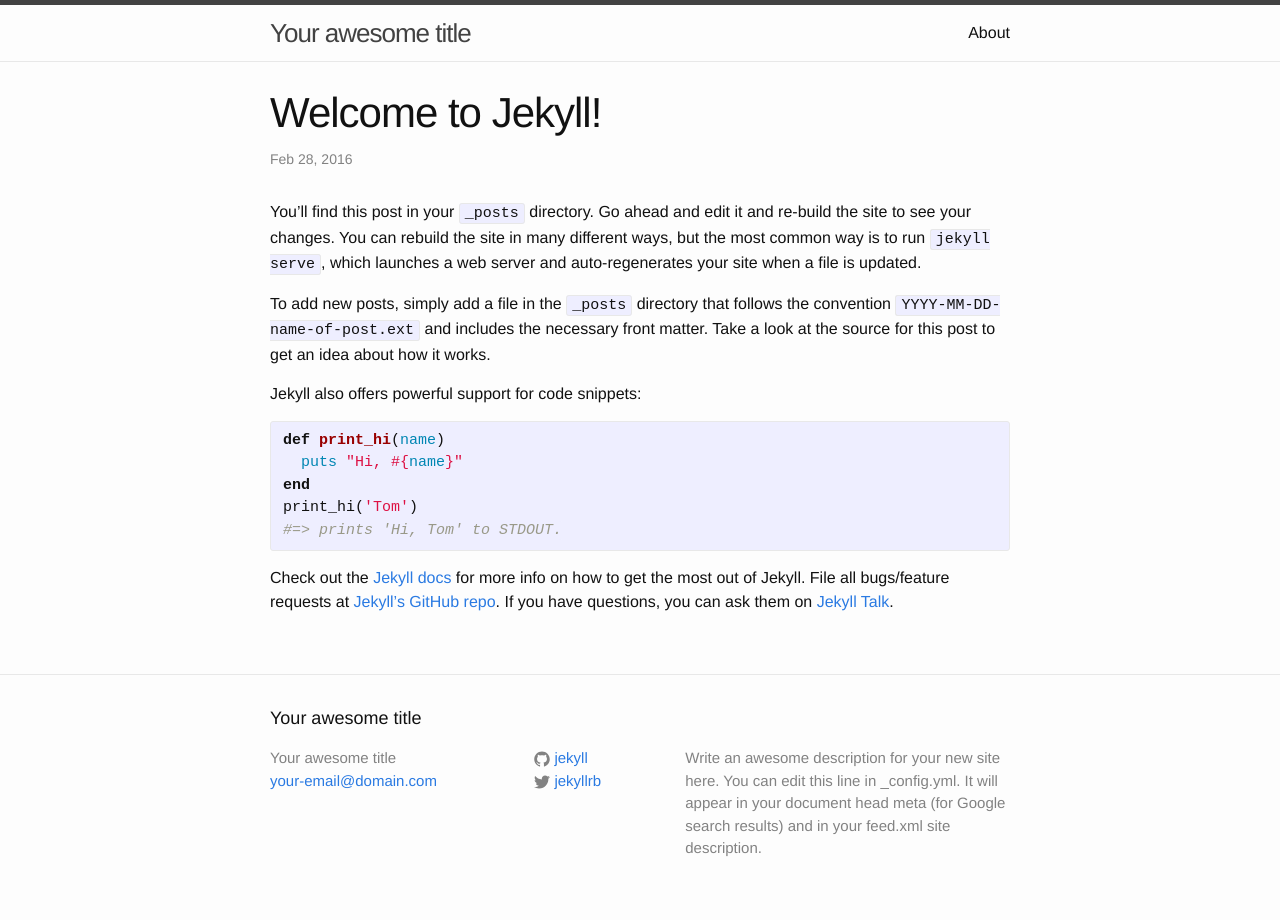
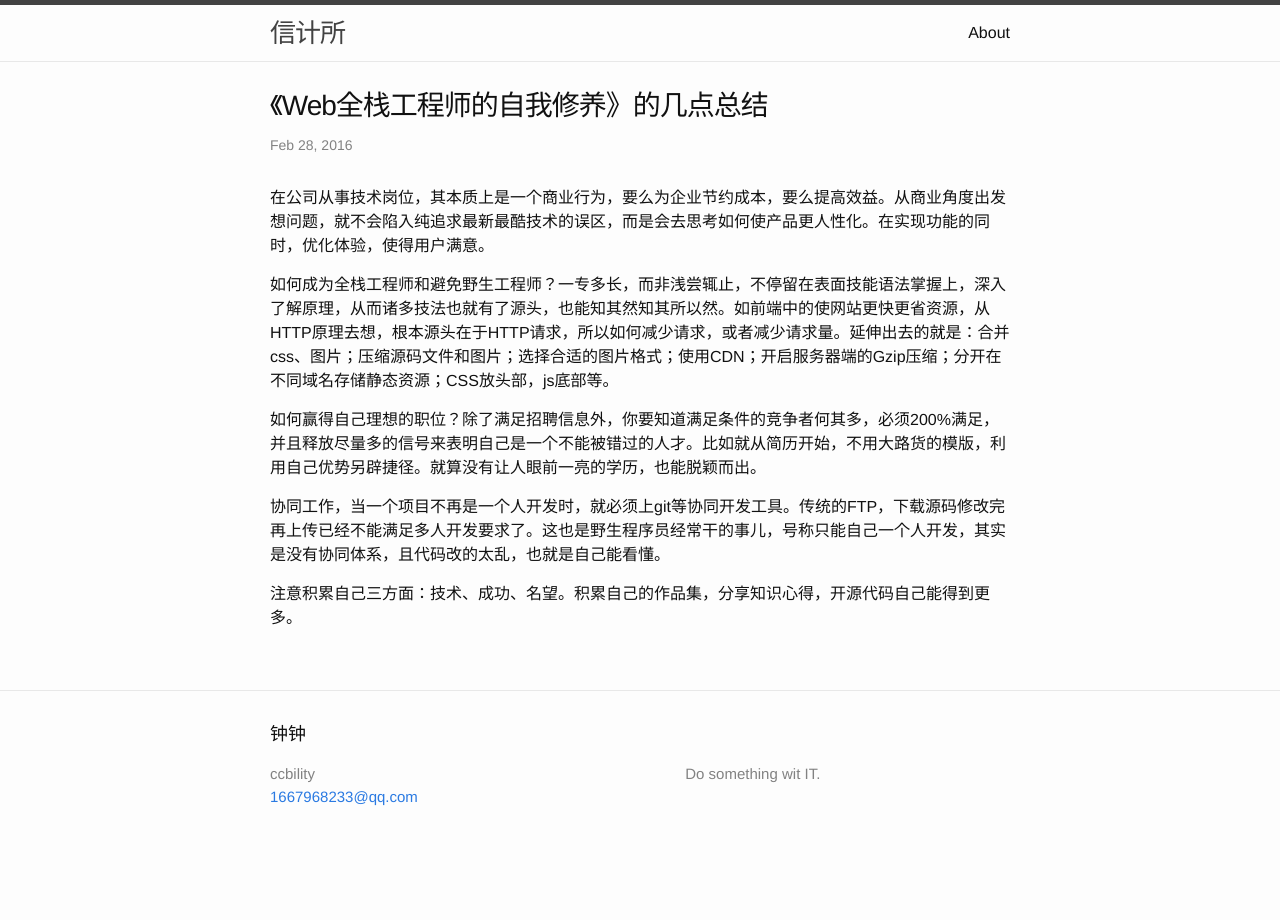
Before and after one commit to ccbility/ccbility.github.io, a Jekyll site: the page built from _posts/2016-02-28-welcome-to-jekyll.markdown, in a window 1280 px wide. Built offline with Jekyll 4.4.1, drawn with Linux system fonts in a browser that asks for light colours.

Commit message:
make thing work well!

```diff
--- a/_config.yml
+++ b/_config.yml
@@ -6,16 +6,16 @@
 # 'jekyll serve'. If you change this file, please restart the server process.
 
 # Site settings
-title: Your awesome title
-email: your-email@domain.com
+title: 信计所
+ctitle: ccbility
+zname: 钟钟
+email: 1667968233@qq.com
 description: > # this means to ignore newlines until "baseurl:"
-  Write an awesome description for your new site here. You can edit this
-  line in _config.yml. It will appear in your document head meta (for
-  Google search results) and in your feed.xml site description.
+  Do something wit IT.
 baseurl: "" # the subpath of your site, e.g. /blog
 url: "http://yourdomain.com" # the base hostname & protocol for your site
-twitter_username: jekyllrb
-github_username:  jekyll
+twitter_username:
+github_username:
 
 # Build settings
 markdown: kramdown
--- a/_includes/footer.html
+++ b/_includes/footer.html
@@ -2,12 +2,12 @@
 
   <div class="wrapper">
 
-    <h2 class="footer-heading">{{ site.title }}</h2>
+    <h2 class="footer-heading">{{ site.zname }}</h2>
 
     <div class="footer-col-wrapper">
       <div class="footer-col footer-col-1">
         <ul class="contact-list">
-          <li>{{ site.title }}</li>
+          <li>{{ site.ctitle }}</li>
           <li><a href="mailto:{{ site.email }}">{{ site.email }}</a></li>
         </ul>
       </div>
--- a/_posts/2016-02-28-welcome-to-jekyll.markdown
+++ b/_posts/2016-02-28-welcome-to-jekyll.markdown
@@ -1,25 +1,17 @@
 ---
 layout: post
-title:  "Welcome to Jekyll!"
-date:   2016-2-28 16:05:35
+title:  《Web全栈工程师的自我修养》的几点总结
+date:   2016-02-28 18:46:38 +0800
 categories: jekyll update
 ---
-You’ll find this post in your `_posts` directory. Go ahead and edit it and re-build the site to see your changes. You can rebuild the site in many different ways, but the most common way is to run `jekyll serve`, which launches a web server and auto-regenerates your site when a file is updated.
 
-To add new posts, simply add a file in the `_posts` directory that follows the convention `YYYY-MM-DD-name-of-post.ext` and includes the necessary front matter. Take a look at the source for this post to get an idea about how it works.
+在公司从事技术岗位，其本质上是一个商业行为，要么为企业节约成本，要么提高效益。从商业角度出发想问题，就不会陷入纯追求最新最酷技术的误区，而是会去思考如何使产品更人性化。在实现功能的同时，优化体验，使得用户满意。
 
-Jekyll also offers powerful support for code snippets:
 
-{% highlight ruby %}
-def print_hi(name)
-  puts "Hi, #{name}"
-end
-print_hi('Tom')
-#=> prints 'Hi, Tom' to STDOUT.
-{% endhighlight %}
+如何成为全栈工程师和避免野生工程师？一专多长，而非浅尝辄止，不停留在表面技能语法掌握上，深入了解原理，从而诸多技法也就有了源头，也能知其然知其所以然。如前端中的使网站更快更省资源，从HTTP原理去想，根本源头在于HTTP请求，所以如何减少请求，或者减少请求量。延伸出去的就是：合并css、图片；压缩源码文件和图片；选择合适的图片格式；使用CDN；开启服务器端的Gzip压缩；分开在不同域名存储静态资源；CSS放头部，js底部等。
 
-Check out the [Jekyll docs][jekyll-docs] for more info on how to get the most out of Jekyll. File all bugs/feature requests at [Jekyll’s GitHub repo][jekyll-gh]. If you have questions, you can ask them on [Jekyll Talk][jekyll-talk].
+如何赢得自己理想的职位？除了满足招聘信息外，你要知道满足条件的竞争者何其多，必须200%满足，并且释放尽量多的信号来表明自己是一个不能被错过的人才。比如就从简历开始，不用大路货的模版，利用自己优势另辟捷径。就算没有让人眼前一亮的学历，也能脱颖而出。
 
-[jekyll-docs]: http://jekyllrb.com/docs/home
-[jekyll-gh]:   https://github.com/jekyll/jekyll
-[jekyll-talk]: https://talk.jekyllrb.com/
+协同工作，当一个项目不再是一个人开发时，就必须上git等协同开发工具。传统的FTP，下载源码修改完再上传已经不能满足多人开发要求了。这也是野生程序员经常干的事儿，号称只能自己一个人开发，其实是没有协同体系，且代码改的太乱，也就是自己能看懂。
+
+注意积累自己三方面：技术、成功、名望。积累自己的作品集，分享知识心得，开源代码自己能得到更多。
--- a/_sass/_layout.scss
+++ b/_sass/_layout.scss
@@ -204,12 +204,12 @@
 }
 
 .post-title {
-    font-size: 42px;
+    font-size: 28px;
     letter-spacing: -1px;
     line-height: 1;
 
     @include media-query($on-laptop) {
-        font-size: 36px;
+        font-size: 28px;
     }
 }
 
--- a/index.html
+++ b/index.html
@@ -4,7 +4,7 @@ layout: default
 
 <div class="home">
 
-  <h1 class="page-heading">Posts</h1>
+  <h1 class="page-heading">所有文章</h1>
 
   <ul class="post-list">
     {% for post in site.posts %}
```
Also changed, not shown: about.md (+2 -8 lines), 6 other files.
